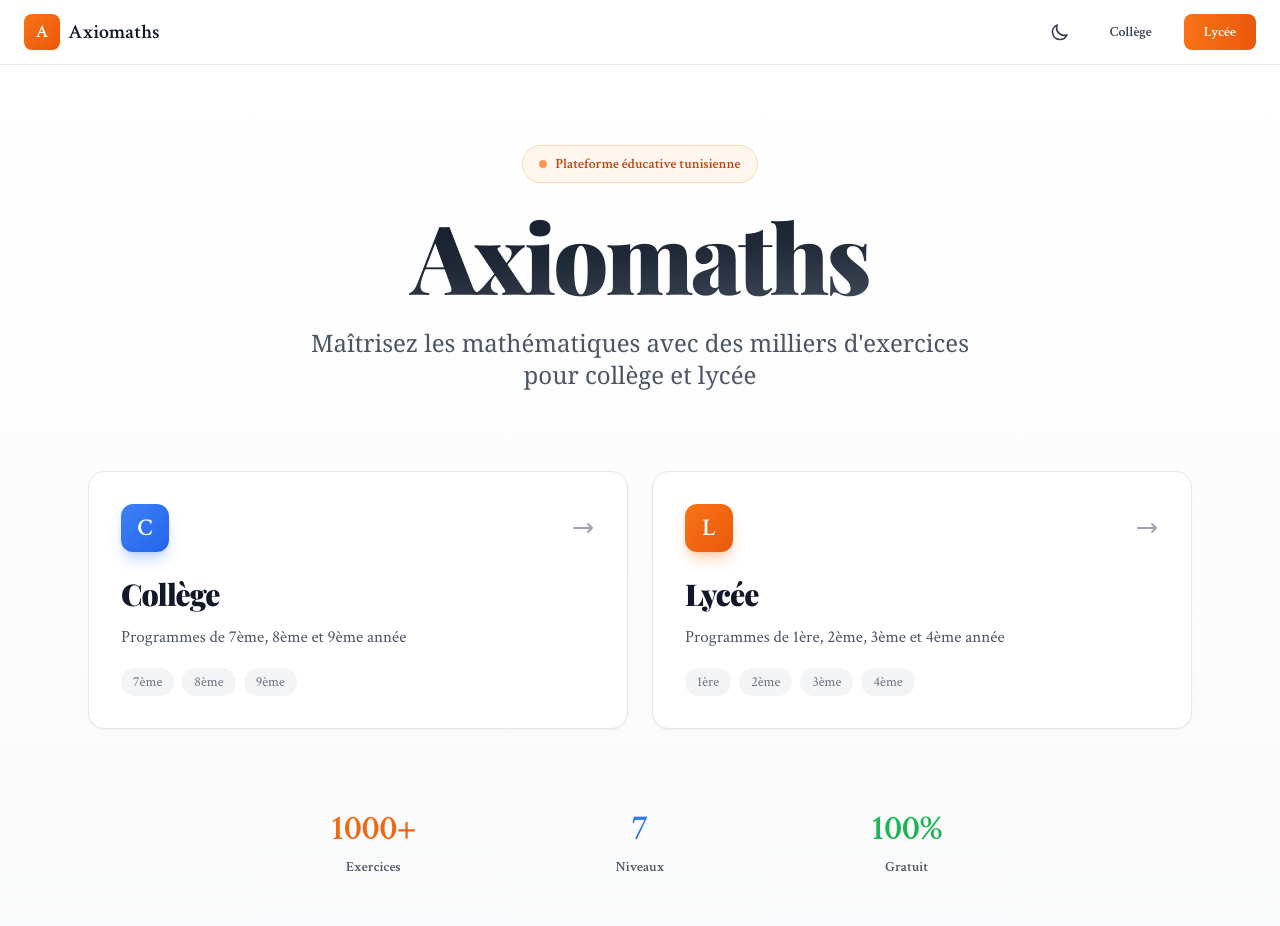
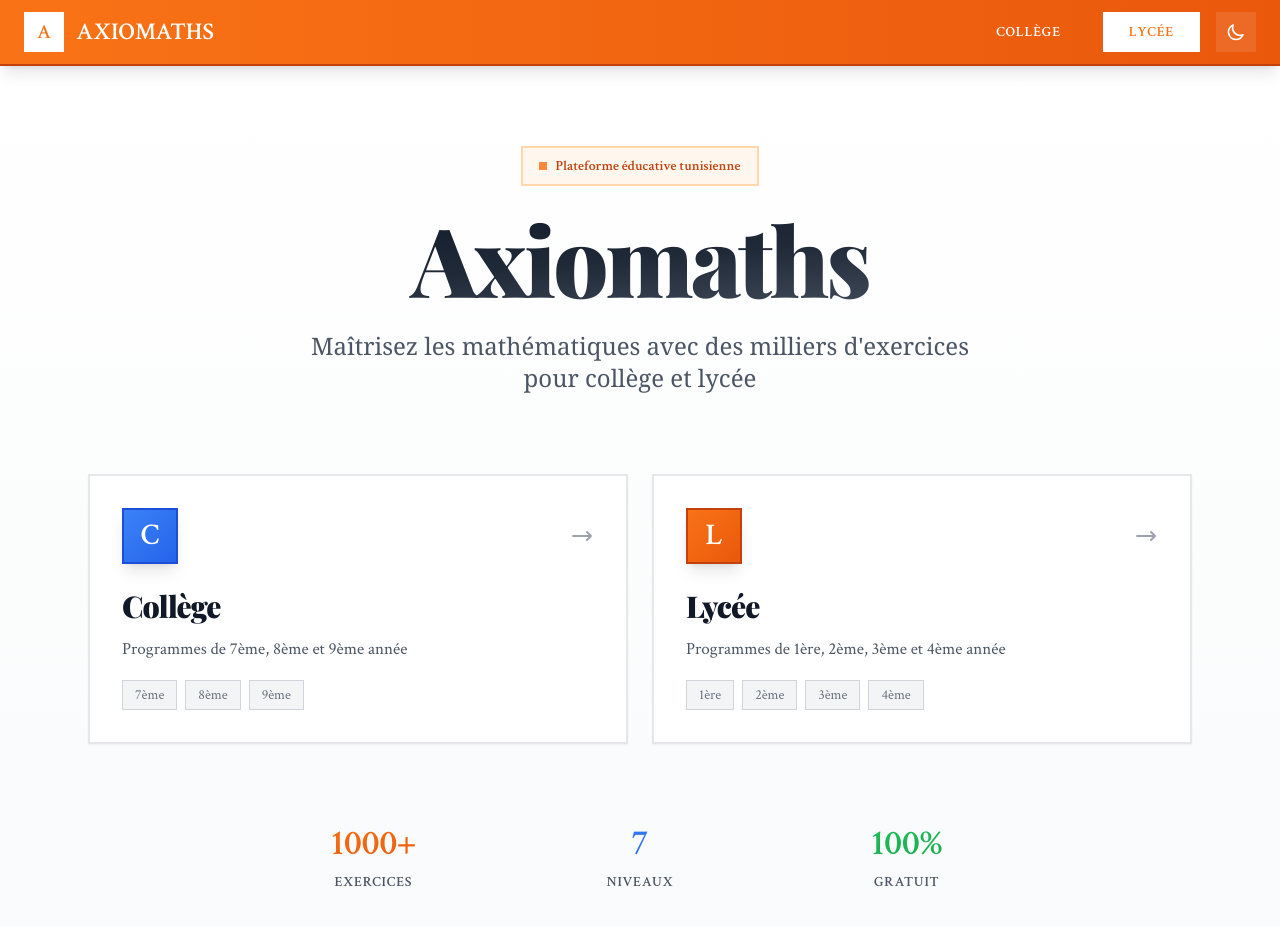
Before and after one commit to Seifeddin84/axiomaths, a Next.js app: page / in a window 1280 px wide. Shown: the top 926 px of the page. Built offline with nearby package versions, Linux system fonts and the light colour scheme.

Commit message:
✨ Fixed dark mode

```diff
--- a/src/app/globals.css
+++ b/src/app/globals.css
@@ -32,6 +32,7 @@
   margin: 0;
   padding: 0;
   box-sizing: border-box;
+  border-radius: 0 !important; /* ANGULAR DESIGN */
 }
 
 body {
@@ -63,7 +64,6 @@ h1, h2, h3, h4, h5, h6 {
 
 ::-webkit-scrollbar-thumb {
   background: #d1d5db;
-  border-radius: 4px;
 }
 
 .dark ::-webkit-scrollbar-thumb {
--- a/src/app/layout.tsx
+++ b/src/app/layout.tsx
@@ -32,7 +32,7 @@ export default function RootLayout({
 }>) {
   return (
     <html lang="fr" className={`${playfair.variable} ${crimson.variable}`}>
-      <body className="antialiased bg-white dark:bg-gray-900 text-gray-900 dark:text-gray-100 transition-colors">
+      <body className="antialiased bg-white dark:bg-gray-900 text-gray-900 dark:text-gray-100">
         <ThemeProvider>
           <ExerciseBasketProvider>
             <Navbar />
--- a/src/app/page.tsx
+++ b/src/app/page.tsx
@@ -2,18 +2,18 @@ import Link from 'next/link';
 
 export default function HomePage() {
   return (
-    <div className="min-h-screen bg-gradient-to-b from-white to-gray-50">
+    <div className="min-h-screen bg-gradient-to-b from-white to-gray-50 dark:from-gray-900 dark:to-gray-800">
       <div className="max-w-6xl mx-auto px-6 py-20">
         {/* Hero */}
         <div className="text-center mb-20">
-          <div className="inline-flex items-center gap-2 px-4 py-2 rounded-full bg-orange-50 border border-orange-200 text-orange-700 text-sm font-semibold mb-6">
-            <span className="w-2 h-2 bg-orange-500 rounded-full animate-pulse"></span>
+          <div className="inline-flex items-center gap-2 px-4 py-2 bg-orange-50 dark:bg-orange-900/30 border-2 border-orange-200 dark:border-orange-700 text-orange-700 dark:text-orange-300 text-sm font-semibold mb-6">
+            <span className="w-2 h-2 bg-orange-500 animate-pulse"></span>
             Plateforme éducative tunisienne
           </div>
-          <h1 className="text-6xl sm:text-7xl lg:text-8xl font-black mb-6 bg-gradient-to-br from-gray-900 via-gray-800 to-gray-600 bg-clip-text text-transparent leading-tight">
+          <h1 className="text-6xl sm:text-7xl lg:text-8xl font-black mb-6 bg-gradient-to-br from-gray-900 via-gray-800 to-gray-600 dark:from-gray-100 dark:via-gray-200 dark:to-gray-400 bg-clip-text text-transparent leading-tight">
             Axiomaths
           </h1>
-          <p className="text-xl sm:text-2xl text-gray-600 max-w-2xl mx-auto font-serif">
+          <p className="text-xl sm:text-2xl text-gray-600 dark:text-gray-400 max-w-2xl mx-auto font-serif">
             Maîtrisez les mathématiques avec des milliers d'exercices pour collège et lycée
           </p>
         </div>
@@ -21,50 +21,50 @@ export default function HomePage() {
         {/* Cards */}
         <div className="grid md:grid-cols-2 gap-6 mb-20">
           <Link href="/college" className="group block">
-            <div className="bg-white border border-gray-200 rounded-2xl p-8 shadow-sm hover:shadow-xl hover:border-orange-500 transition-all duration-200 h-full">
+            <div className="bg-white dark:bg-gray-800 border-2 border-gray-200 dark:border-gray-700 p-8 shadow-sm hover:shadow-xl hover:border-orange-500 dark:hover:border-orange-500 transition-all duration-200 h-full">
               <div className="flex items-center justify-between mb-6">
-                <div className="w-12 h-12 rounded-xl bg-gradient-to-br from-blue-500 to-blue-600 flex items-center justify-center shadow-lg shadow-blue-500/30">
-                  <span className="text-white text-2xl font-black">C</span>
+                <div className="w-14 h-14 bg-gradient-to-br from-blue-500 to-blue-600 flex items-center justify-center shadow-lg border-2 border-blue-700">
+                  <span className="text-white text-3xl font-black">C</span>
                 </div>
                 <svg className="w-6 h-6 text-gray-400 group-hover:text-orange-500 group-hover:translate-x-1 transition-all" fill="none" stroke="currentColor" viewBox="0 0 24 24">
                   <path strokeLinecap="round" strokeLinejoin="round" strokeWidth={2} d="M17 8l4 4m0 0l-4 4m4-4H3" />
                 </svg>
               </div>
-              <h2 className="text-3xl font-black mb-3 text-gray-900 group-hover:text-orange-500 transition-colors">
+              <h2 className="text-3xl font-black mb-3 text-gray-900 dark:text-white group-hover:text-orange-500 transition-colors">
                 Collège
               </h2>
-              <p className="text-gray-600 mb-4 leading-relaxed">
+              <p className="text-gray-600 dark:text-gray-400 mb-4 leading-relaxed">
                 Programmes de 7ème, 8ème et 9ème année
               </p>
-              <div className="flex gap-2 text-sm text-gray-500">
-                <span className="px-3 py-1 rounded-full bg-gray-100">7ème</span>
-                <span className="px-3 py-1 rounded-full bg-gray-100">8ème</span>
-                <span className="px-3 py-1 rounded-full bg-gray-100">9ème</span>
+              <div className="flex gap-2 text-sm text-gray-500 dark:text-gray-400">
+                <span className="px-3 py-1 bg-gray-100 dark:bg-gray-700 border border-gray-300 dark:border-gray-600">7ème</span>
+                <span className="px-3 py-1 bg-gray-100 dark:bg-gray-700 border border-gray-300 dark:border-gray-600">8ème</span>
+                <span className="px-3 py-1 bg-gray-100 dark:bg-gray-700 border border-gray-300 dark:border-gray-600">9ème</span>
               </div>
             </div>
           </Link>
 
           <Link href="/lycee" className="group block">
-            <div className="bg-white border border-gray-200 rounded-2xl p-8 shadow-sm hover:shadow-xl hover:border-orange-500 transition-all duration-200 h-full">
+            <div className="bg-white dark:bg-gray-800 border-2 border-gray-200 dark:border-gray-700 p-8 shadow-sm hover:shadow-xl hover:border-orange-500 dark:hover:border-orange-500 transition-all duration-200 h-full">
               <div className="flex items-center justify-between mb-6">
-                <div className="w-12 h-12 rounded-xl bg-gradient-to-br from-orange-500 to-orange-600 flex items-center justify-center shadow-lg shadow-orange-500/30">
-                  <span className="text-white text-2xl font-black">L</span>
+                <div className="w-14 h-14 bg-gradient-to-br from-orange-500 to-orange-600 flex items-center justify-center shadow-lg border-2 border-orange-700">
+                  <span className="text-white text-3xl font-black">L</span>
                 </div>
                 <svg className="w-6 h-6 text-gray-400 group-hover:text-orange-500 group-hover:translate-x-1 transition-all" fill="none" stroke="currentColor" viewBox="0 0 24 24">
                   <path strokeLinecap="round" strokeLinejoin="round" strokeWidth={2} d="M17 8l4 4m0 0l-4 4m4-4H3" />
                 </svg>
               </div>
-              <h2 className="text-3xl font-black mb-3 text-gray-900 group-hover:text-orange-500 transition-colors">
+              <h2 className="text-3xl font-black mb-3 text-gray-900 dark:text-white group-hover:text-orange-500 transition-colors">
                 Lycée
               </h2>
-              <p className="text-gray-600 mb-4 leading-relaxed">
+              <p className="text-gray-600 dark:text-gray-400 mb-4 leading-relaxed">
                 Programmes de 1ère, 2ème, 3ème et 4ème année
               </p>
-              <div className="flex gap-2 text-sm text-gray-500">
-                <span className="px-3 py-1 rounded-full bg-gray-100">1ère</span>
-                <span className="px-3 py-1 rounded-full bg-gray-100">2ème</span>
-                <span className="px-3 py-1 rounded-full bg-gray-100">3ème</span>
-                <span className="px-3 py-1 rounded-full bg-gray-100">4ème</span>
+              <div className="flex gap-2 text-sm text-gray-500 dark:text-gray-400">
+                <span className="px-3 py-1 bg-gray-100 dark:bg-gray-700 border border-gray-300 dark:border-gray-600">1ère</span>
+                <span className="px-3 py-1 bg-gray-100 dark:bg-gray-700 border border-gray-300 dark:border-gray-600">2ème</span>
+                <span className="px-3 py-1 bg-gray-100 dark:bg-gray-700 border border-gray-300 dark:border-gray-600">3ème</span>
+                <span className="px-3 py-1 bg-gray-100 dark:bg-gray-700 border border-gray-300 dark:border-gray-600">4ème</span>
               </div>
             </div>
           </Link>
@@ -76,19 +76,19 @@ export default function HomePage() {
             <div className="text-4xl font-black bg-gradient-to-br from-orange-500 to-orange-600 bg-clip-text text-transparent mb-2">
               1000+
             </div>
-            <div className="text-sm text-gray-600 font-semibold">Exercices</div>
+            <div className="text-sm text-gray-600 dark:text-gray-400 font-semibold uppercase tracking-wider">Exercices</div>
           </div>
           <div className="text-center">
             <div className="text-4xl font-black bg-gradient-to-br from-blue-500 to-blue-600 bg-clip-text text-transparent mb-2">
               7
             </div>
-            <div className="text-sm text-gray-600 font-semibold">Niveaux</div>
+            <div className="text-sm text-gray-600 dark:text-gray-400 font-semibold uppercase tracking-wider">Niveaux</div>
           </div>
           <div className="text-center">
             <div className="text-4xl font-black bg-gradient-to-br from-green-500 to-green-600 bg-clip-text text-transparent mb-2">
               100%
             </div>
-            <div className="text-sm text-gray-600 font-semibold">Gratuit</div>
+            <div className="text-sm text-gray-600 dark:text-gray-400 font-semibold uppercase tracking-wider">Gratuit</div>
           </div>
         </div>
       </div>
--- a/src/components/Navbar.tsx
+++ b/src/components/Navbar.tsx
@@ -3,75 +3,139 @@
 import Link from 'next/link';
 import { useTheme } from '@/context/ThemeContext';
 import { useExerciseBasket } from '@/context/ExerciseBasketContext';
-import { useState } from 'react';
+import { useState, useEffect } from 'react';
 import PDFGenerator from './PDFGenerator';
 
+const COLLEGE_LEVELS = [
+  { level: '7eme', display: '7ème Année' },
+  { level: '8eme', display: '8ème Année' },
+  { level: '9eme', display: '9ème Année' },
+];
+
+const LYCEE_LEVELS = [
+  { level: '1ere', display: '1ère Année' },
+  { level: '2eme', display: '2ème Année' },
+  { level: '3eme', display: '3ème Année' },
+  { level: '4eme', display: '4ème Année' },
+];
+
 export default function Navbar() {
+  const [mounted, setMounted] = useState(false);
   const { theme, toggleTheme } = useTheme();
   const { selectedExercises } = useExerciseBasket();
   const [showPDFModal, setShowPDFModal] = useState(false);
+  const [collegeOpen, setCollegeOpen] = useState(false);
+  const [lyceeOpen, setLyceeOpen] = useState(false);
+
+  useEffect(() => {
+    setMounted(true);
+  }, []);
 
   return (
     <>
-      <nav className="bg-white/80 dark:bg-gray-900/80 backdrop-blur-lg border-b border-gray-200 dark:border-gray-700 sticky top-0 z-50">
+      <nav className="bg-gradient-to-r from-orange-500 to-orange-600 dark:from-orange-600 dark:to-orange-700 border-b-2 border-orange-700 dark:border-orange-900 sticky top-0 z-50 shadow-lg">
         <div className="max-w-7xl mx-auto px-6">
           <div className="flex items-center justify-between h-16">
             {/* Logo */}
-            <Link href="/" className="flex items-center gap-2 group">
-              <div className="w-9 h-9 rounded-lg bg-gradient-to-br from-orange-500 to-orange-600 flex items-center justify-center shadow-sm">
-                <span className="text-white font-black text-lg">A</span>
+            <Link href="/" className="flex items-center gap-3 group">
+              <div className="w-10 h-10 bg-white dark:bg-gray-900 flex items-center justify-center border-2 border-white">
+                <span className="text-orange-500 font-black text-xl">A</span>
               </div>
-              <span className="text-xl font-black text-gray-900 dark:text-white group-hover:text-orange-500 transition-colors">
-                Axiomaths
+              <span className="text-2xl font-black text-white group-hover:text-orange-100 transition-colors">
+                AXIOMATHS
               </span>
             </Link>
 
             {/* Right Side */}
-            <div className="flex items-center gap-3">
+            <div className="flex items-center gap-4">
+              {/* Collège Dropdown */}
+              <div
+                className="relative"
+                onMouseEnter={() => setCollegeOpen(true)}
+                onMouseLeave={() => setCollegeOpen(false)}
+              >
+                <Link href="/college">
+                  <button className="px-6 py-2 font-bold text-sm text-white hover:bg-white/20 transition-all border-2 border-transparent hover:border-white uppercase tracking-wider">
+                    Collège
+                  </button>
+                </Link>
+
+                {collegeOpen && (
+                  <div className="absolute top-full left-0 mt-0 w-56 bg-white dark:bg-gray-800 border-2 border-orange-500 shadow-xl">
+                    {COLLEGE_LEVELS.map(({ level, display }) => (
+                      <Link
+                        key={level}
+                        href={`/college/${level}`}
+                        className="block px-6 py-3 text-gray-900 dark:text-white hover:bg-orange-500 hover:text-white transition-colors border-b border-gray-200 dark:border-gray-700 last:border-0 font-semibold"
+                      >
+                        {display}
+                      </Link>
+                    ))}
+                  </div>
+                )}
+              </div>
+
+              {/* Lycée Dropdown */}
+              <div
+                className="relative"
+                onMouseEnter={() => setLyceeOpen(true)}
+                onMouseLeave={() => setLyceeOpen(false)}
+              >
+                <Link href="/lycee">
+                  <button className="px-6 py-2 font-bold text-sm bg-white text-orange-500 hover:bg-orange-100 transition-all border-2 border-white uppercase tracking-wider">
+                    Lycée
+                  </button>
+                </Link>
+
+                {lyceeOpen && (
+                  <div className="absolute top-full left-0 mt-0 w-56 bg-white dark:bg-gray-800 border-2 border-orange-500 shadow-xl">
+                    {LYCEE_LEVELS.map(({ level, display }) => (
+                      <Link
+                        key={level}
+                        href={`/lycee/${level}`}
+                        className="block px-6 py-3 text-gray-900 dark:text-white hover:bg-orange-500 hover:text-white transition-colors border-b border-gray-200 dark:border-gray-700 last:border-0 font-semibold"
+                      >
+                        {display}
+                      </Link>
+                    ))}
+                  </div>
+                )}
+              </div>
+
               {/* Basket Button */}
               {selectedExercises.length > 0 && (
                 <button
                   onClick={() => setShowPDFModal(true)}
-                  className="relative px-4 py-2 rounded-lg font-semibold text-sm bg-gradient-to-r from-green-500 to-green-600 text-white hover:shadow-lg hover:shadow-green-500/50 transition-all flex items-center gap-2"
+                  className="relative px-5 py-2 font-bold text-sm bg-green-500 text-white hover:bg-green-600 transition-all flex items-center gap-2 border-2 border-green-600"
                 >
                   <svg className="w-5 h-5" fill="none" stroke="currentColor" viewBox="0 0 24 24">
                     <path strokeLinecap="round" strokeLinejoin="round" strokeWidth={2} d="M3 3h2l.4 2M7 13h10l4-8H5.4M7 13L5.4 5M7 13l-2.293 2.293c-.63.63-.184 1.707.707 1.707H17m0 0a2 2 0 100 4 2 2 0 000-4zm-8 2a2 2 0 11-4 0 2 2 0 014 0z" />
                   </svg>
-                  <span className="hidden sm:inline">Panier</span>
-                  <span className="absolute -top-2 -right-2 w-6 h-6 bg-red-500 text-white rounded-full text-xs flex items-center justify-center font-bold">
+                  <span className="hidden sm:inline">PANIER</span>
+                  <span className="absolute -top-2 -right-2 w-6 h-6 bg-red-500 text-white text-xs flex items-center justify-center font-bold border-2 border-white">
                     {selectedExercises.length}
                   </span>
                 </button>
               )}
 
               {/* Dark Mode Toggle */}
+              {mounted && (
                 <button
                   onClick={toggleTheme}
-                className="p-2 rounded-lg hover:bg-gray-100 dark:hover:bg-gray-800 transition-colors"
+                  className="p-2 bg-white/10 hover:bg-white/20 transition-colors border-2 border-transparent hover:border-white"
                   aria-label="Toggle theme"
                 >
                   {theme === 'light' ? (
-                  <svg className="w-5 h-5 text-gray-700" fill="none" stroke="currentColor" viewBox="0 0 24 24">
+                    <svg className="w-5 h-5 text-white" fill="none" stroke="currentColor" viewBox="0 0 24 24">
                       <path strokeLinecap="round" strokeLinejoin="round" strokeWidth={2} d="M20.354 15.354A9 9 0 018.646 3.646 9.003 9.003 0 0012 21a9.003 9.003 0 008.354-5.646z" />
                     </svg>
                   ) : (
-                  <svg className="w-5 h-5 text-yellow-400" fill="none" stroke="currentColor" viewBox="0 0 24 24">
+                    <svg className="w-5 h-5 text-yellow-300" fill="none" stroke="currentColor" viewBox="0 0 24 24">
                       <path strokeLinecap="round" strokeLinejoin="round" strokeWidth={2} d="M12 3v1m0 16v1m9-9h-1M4 12H3m15.364 6.364l-.707-.707M6.343 6.343l-.707-.707m12.728 0l-.707.707M6.343 17.657l-.707.707M16 12a4 4 0 11-8 0 4 4 0 018 0z" />
                     </svg>
                   )}
                 </button>
-
-              {/* Navigation Links */}
-              <Link href="/college">
-                <button className="px-5 py-2 rounded-lg font-semibold text-sm text-gray-700 dark:text-gray-300 hover:bg-gray-100 dark:hover:bg-gray-800 transition-all">
-                  Collège
-                </button>
-              </Link>
-              <Link href="/lycee">
-                <button className="px-5 py-2 rounded-lg font-semibold text-sm bg-gradient-to-r from-orange-500 to-orange-600 text-white hover:shadow-lg hover:shadow-orange-500/50 transition-all">
-                  Lycée
-                </button>
-              </Link>
+              )}
             </div>
           </div>
         </div>
--- a/src/context/ThemeContext.tsx
+++ b/src/context/ThemeContext.tsx
@@ -15,18 +15,27 @@ export function ThemeProvider({ children }: { children: ReactNode }) {
   const [theme, setTheme] = useState<Theme>('light');
 
   useEffect(() => {
-    const savedTheme = localStorage.getItem('theme') as Theme;
-    if (savedTheme) {
-      setTheme(savedTheme);
-      document.documentElement.classList.toggle('dark', savedTheme === 'dark');
+    // Check localStorage on mount
+    const savedTheme = localStorage.getItem('theme') as Theme | null;
+    if (savedTheme === 'dark') {
+      setTheme('dark');
+      document.documentElement.classList.add('dark');
     }
   }, []);
+
+  useEffect(() => {
+    // Apply theme changes
+    if (theme === 'dark') {
+      document.documentElement.classList.add('dark');
+    } else {
+      document.documentElement.classList.remove('dark');
+    }
+  }, [theme]);
 
   const toggleTheme = () => {
     const newTheme = theme === 'light' ? 'dark' : 'light';
     setTheme(newTheme);
     localStorage.setItem('theme', newTheme);
-    document.documentElement.classList.toggle('dark');
   };
 
   return (
@@ -38,7 +47,7 @@ export function ThemeProvider({ children }: { children: ReactNode }) {
 
 export function useTheme() {
   const context = useContext(ThemeContext);
-  if (!context) {
+  if (context === undefined) {
     throw new Error('useTheme must be used within ThemeProvider');
   }
   return context;
--- a/tailwind.config.js
+++ b/tailwind.config.js
@@ -1,5 +1,6 @@
 /** @type {import('tailwindcss').Config} */
 module.exports = {
+  darkMode: 'class', // ADD THIS LINE
   content: [
     './src/**/*.{js,ts,jsx,tsx,mdx}',
   ],
```
Lines whose indentation alone changed are shown as unchanged.
